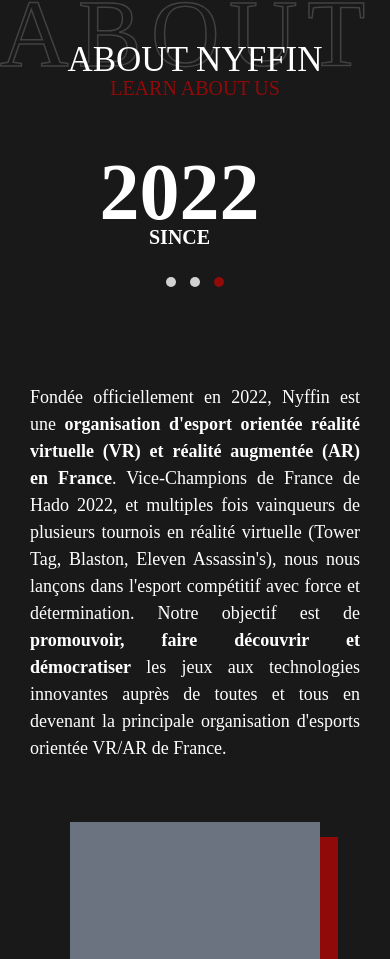
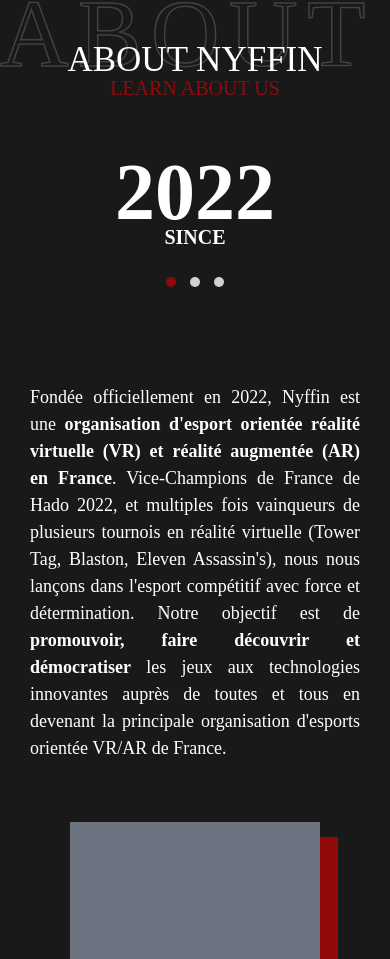
Before and after one commit to Jean-xavierr/nyffin, a React (Vite) app: page / in a window 390 px wide. Shown: the part 973-1932 px from the top of the page. Built offline with nearby package versions, Linux system fonts and the light colour scheme; a web font is replaced by a local one.

Commit message:
fix(carrousel): third element is shown
+ fix(About): text (missing space)
+ fix(Nav): Change bgColor earlier

```diff
--- a/src/App.tsx
+++ b/src/App.tsx
@@ -14,7 +14,7 @@ const App = () => {
 			// console.log('window.scrollY', window.scrollY);
 			const nav = document.getElementById('nav');
 
-			if (window.scrollY > 100) {
+			if (window.scrollY > 10) {
 				if (nav) nav.style.backgroundColor = 'rgba(25,25,25,1)';
 			} else {
 				if (nav) nav.style.backgroundColor = 'rgba(25,25,25,0)';
--- a/src/components/About.tsx
+++ b/src/components/About.tsx
@@ -60,9 +60,8 @@ const About = () => {
 					<p className="max-w-[550px] text-justify justify-self-end py-[50px] sm:py-[20px] text-[18px]">
 						L'Esport VR/AR modifie la façon dont les joueurs interagissent
 						: la <b>compétition au plus haut niveau</b> devient une
-						véritable
-						<b>activité physique</b>, cela se rapproche plus du sport
-						traditionnel qu'à des titres d'esports classique. Cette
+						véritable <b>activité physique</b>, cela se rapproche plus du
+						sport traditionnel qu'à des titres d'esports classique. Cette
 						discipline en plein essort ne ressemble à rien de ce que nous
 						avons pu voir auparavant dans le monde du jeu vidéo. Les
 						joueurs ne sont plus assis à des bureaux à regarder des
--- a/src/components/Statistics.tsx
+++ b/src/components/Statistics.tsx
@@ -1,6 +1,6 @@
-import * as React from 'react';
+import React, { FC, useEffect, useRef, useState } from 'react';
 
-const Statistics = () => {
+const Statistics: FC = () => {
 	const stats = [
 		{
 			num: '2022',
@@ -19,30 +19,39 @@ const Statistics = () => {
 		},
 	];
 	const delay = 3000;
-	const timeoutRef = React.useRef(0);
-	function resetTimeout() {
-		if (timeoutRef.current) {
-			clearTimeout(timeoutRef.current);
+	const timeoutRef = useRef(0);
+	const resetTimeout = () => clearTimeout(timeoutRef.current);
+
+	const [index, setIndex] = useState(0);
+	const [isSliderActive, setIsSliderActive] = useState(false);
+
+	useEffect(() => {
+		if (!isSliderActive) {
+			resetTimeout();
+			setIndex(0);
+			return;
 		}
-	}
-
-	const [index, setIndex] = React.useState(0);
-
-	React.useEffect(() => {
 		resetTimeout();
 		timeoutRef.current = setTimeout(
-			() =>
-				setIndex((prevIndex) =>
-					prevIndex === stats.length - 1 ? 0 : prevIndex + 1
-				),
+			() => setIndex((prevIndex) => (prevIndex + 1) % stats.length),
 			delay
 		);
-	}, [index]);
+	}, [index, isSliderActive]);
+
+	useEffect(() => {
+		const handleResize: EventListener = (_event) => {
+			setIsSliderActive(window.innerWidth <= 450);
+		};
+
+		window.addEventListener('resize', handleResize);
+		return () => window.removeEventListener('resize', handleResize);
+	}, []);
 
 	return (
 		<div className="SLIDESHOW mx-auto my-0 overflow-hidden max-w-[250px] min-[450px]:max-w-[800px] min-[450px]:overflow-visible md:py-[80px]">
 			<div
-				className={`SLIDESHOWSLIDER whitespace-nowrap transition-transform ease-in-out duration-[1000ms] min-[450px]:transform-none translate-x-[-${index}00%] min-[450px]:flex  min-[450px]:justify-around `}
+				className={`SLIDESHOWSLIDER whitespace-nowrap transition-transform ease-in-out duration-[1000ms] min-[450px]:transform-none min-[450px]:flex min-[450px]:justify-around `}
+				style={{ transform: `translate3d(${-index * 100}%, 0, 0)` }}
 			>
 				{stats.map((stat, id) => {
 					return (
@@ -74,24 +83,6 @@ const Statistics = () => {
 			</div>
 		</div>
 	);
-
-	{
-		/* <div className="select-none max-w-[800px] m-auto flex justify-around py-[20px] md:py-[80px]">
-					{stats.map((stat) => {
-						return (
-							<div
-								key={stat.text}
-								className="min-w-[150px] inline-block font-bold"
-							>
-								<p className="text-[80px] leading-[60px] text-center">
-									{stat.num}
-								</p>
-								<p className="text-[20px] text-center">{stat.text}</p>
-							</div>
-						);
-					})}
-				</div> */
-	}
 };
 
 export default Statistics;
```
